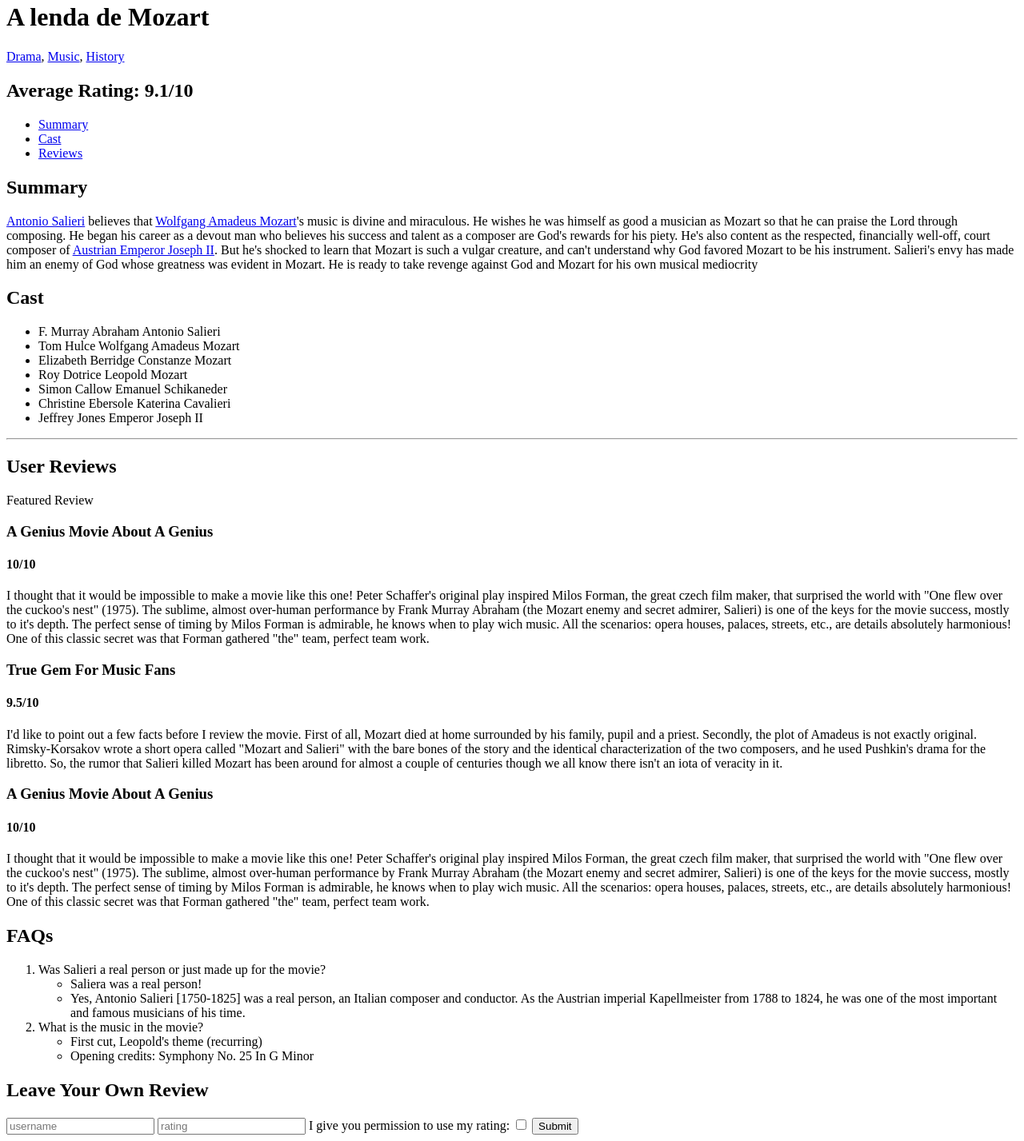
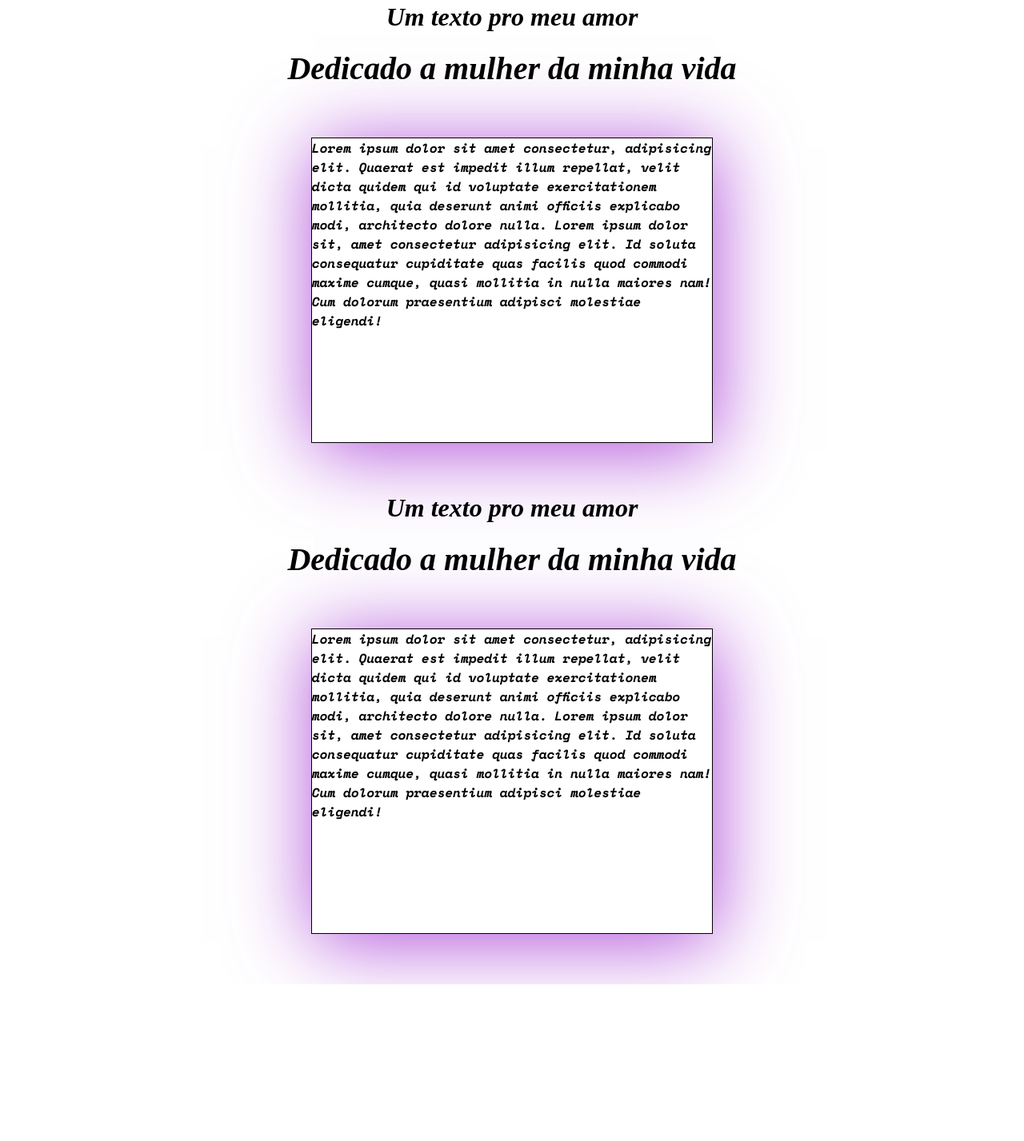
Before and after one commit to haislanrafael/esqueletodoprofessor, a plain HTML site: page index.html in a window 1280 px wide. Shown: the part 18-1445 px from the top of the page at 80% size. After the commit the page ends 1249 px from the top, so only its background shows below. Drawn offline with nearby package versions, Linux system fonts and the light colour scheme; a web font is replaced by a local one.

Commit message:
theboxshodow

```diff
--- a/app.css
+++ b/app.css
@@ -1,63 +1,29 @@
-/* * {
-  margin: 0;
-  padding: 0;
-} */
-/*
-body {
-  font-family: Merriweather, serif;
+.box{
+  width: 500px;
+  height: 380px;
+  border:  1px solid  black;
+  margin: 5% auto;
+  box-shadow:3px 10px 94px 0px rgba(148, 18, 204, 0.75);
+  display: block;
+   font-family: "Space Mono", monospace;
+  font-weight: 700;
+  font-style: italic;
+
+}
+.titulo{
+  text-align: center;
+  display: block;
+  font-family: "Love Light";
+  font-weight: 700;
+  font-style: italic;
+
 }
 
-p {
-  color: purple;
+.paragrafo{
+  text-align: center;
+  display: block;
+  font-family: "Love Light";
+  font-weight: 700;
+  font-style: italic;
+  font-size: 40px;
 }
-
-.tag {
-  color: rgb(156, 111, 28);
-}
-
-#featured {
-  color: gold;
-}
-
-input[type="number"] {
-  background-color: gold;
-}
-
-a[href*="wiki"] {
-  color: cyan;
-}
-
-a[href^="#"] {
-  color: darkviolet;
-}
-h1,h2, h3, h4, h5, h6{
-  font-family: "Work Sans", sans-serif;
-}
-.score, .tag,#featured{   /* seletor de classe id todos acessiveis, pasta colocar a virgula para acessalos (modificalos) todos juntos.*/
- /* background-color: brown;
-  padding: 5px;
-}
- */
- /*li span{             /* seletor de filho, li span acessa o span que esta dentro do li */
-  /*color: grey; /*
- }
-span {
-  color: aqua;
- }
-  div > span {
-  color: aqua;
- }
-  h2 {
-  color: blue;
-}
- }
-
- div > h2 {
-  color: blue;
-}
-
-a.tag {
-  color: aqua;
- }
-
- */
--- a/index.html
+++ b/index.html
@@ -2,136 +2,33 @@
 <html lang="en">
 
 <head>
-    <meta charset="UTF-8" />
-    <meta http-equiv="X-UA-Compatible" content="IE=edge" />
-    <meta name="viewport" content="width=device-width, initial-scale=1.0" />
+    <meta charset="UTF-8">
+    <meta name="viewport" content="width=device-width, initial-scale=1.0">
+    <link rel="stylesheet" href="app.css">
     <link rel="preconnect" href="https://fonts.googleapis.com">
     <link rel="preconnect" href="https://fonts.gstatic.com" crossorigin>
-    <link href="https://fonts.googleapis.com/css2?family=Merriweather&family=Work+Sans:wght@100;400&display=swap"
-        rel="stylesheet">
-    <link href="app.css" rel="stylesheet" />
-
-    <title>Styling Text</title>
+    <link href="https://fonts.googleapis.com/css2?family=Alfa+Slab+One&family=Bungee+Spice&family=Love+Light&family=Open+Sans:ital,wght@0,300..800;1,300..800&family=Space+Mono:ital,wght@0,400;0,700;1,400;1,700&display=swap" rel="stylesheet">
+    <link rel="preconnect" href="https://fonts.googleapis.com">
+    <link rel="preconnect" href="https://fonts.gstatic.com" crossorigin>
+    <link href="https://fonts.googleapis.com/css2?family=Alfa+Slab+One&family=Bungee+Spice&family=Love+Light&family=Open+Sans:ital,wght@0,300..800;1,300..800&family=Roboto:ital,wght@0,100..900;1,100..900&family=Space+Mono:ital,wght@0,400;0,700;1,400;1,700&display=swap" rel="stylesheet">
+    <title>Box shadow</title>
 </head>
 
 <body>
-    <h1>A lenda de Mozart</h1>
-    <div>
-        <a class="tag" href="/drama">Drama</a>, <a class="tag" href="/music">Music</a>,
-        <a class="tag" href="http://www.google.com">History</a>
+    <div class="titulo">
+        <h1>Um texto pro meu amor</h1>
     </div>
-    <h2 class="score">Average Rating: 9.1/10</h2>
-
-    <ul id="toc">
-        <li><a href="#summary">Summary</a></li>
-        <li><a href="#cast">Cast</a></li>
-        <li><a href="#reviews">Reviews</a></li>
-    </ul>
-    <h2 id="summary">Summary</h2>
-    <p>
-        <a href="https://en.wikipedia.org/wiki/Antonio_Salieri">Antonio Salieri</a>
-        believes that
-        <a href="https://en.wikipedia.org/wiki/Wolfgang_Amadeus_Mozart">Wolfgang Amadeus Mozart</a>'s music is divine
-        and
-        miraculous. He wishes he was himself as good a
-        musician as Mozart so that he can praise the Lord through composing. He
-        began his career as a devout man who believes his success and talent as a
-        composer are God's rewards for his piety. He's also content as the
-        respected, financially well-off, court composer of
-        <a href="https://en.wikipedia.org/wiki/Joseph_II,_Holy_Roman_Emperor">Austrian Emperor Joseph II</a>. But he's
-        shocked to learn that Mozart is such a vulgar creature, and
-        can't understand why God favored Mozart to be his instrument. Salieri's
-        envy has made him an enemy of God whose greatness was evident in Mozart.
-        He is ready to take revenge against God and Mozart for his own musical
-        mediocrity
-    </p>
-    <h2>Cast</h2>
-    <ul id="cast">
-        <li>F. Murray Abraham <span>Antonio Salieri</span></li>
-        <li>Tom Hulce <span>Wolfgang Amadeus Mozart</span></li>
-        <li>Elizabeth Berridge <span>Constanze Mozart</span></li>
-        <li>Roy Dotrice <span>Leopold Mozart</span></li>
-        <li>Simon Callow <span>Emanuel Schikaneder</span></li>
-        <li>Christine Ebersole <span>Katerina Cavalieri</span></li>
-        <li>Jeffrey Jones <span>Emperor Joseph II</span></li>
-    </ul>
-    <hr />
-    <h2 id="reviews">User Reviews</h2>
-    <div>
-        <span id="featured">Featured Review</span>
-        <h3>A Genius Movie About A Genius</h3>
-        <h4 class="score">10/10</h4>
-        <p>
-            I thought that it would be impossible to make a movie like this one!
-            Peter Schaffer's original play inspired Milos Forman, the great czech
-            film maker, that surprised the world with "One flew over the cuckoo's
-            nest" (1975). The sublime, almost over-human performance by Frank Murray
-            Abraham (the Mozart enemy and secret admirer, Salieri) is one of the
-            keys for the movie success, mostly to it's depth. The perfect sense of
-            timing by Milos Forman is admirable, he knows when to play wich music.
-            All the scenarios: opera houses, palaces, streets, etc., are details
-            absolutely harmonious! One of this classic secret was that Forman
-            gathered "the" team, perfect team work.
-        </p>
-    </div>
-    <div>
-        <h3>True Gem For Music Fans</h3>
-        <h4 class="score">9.5/10</h4>
-        <p>
-            I'd like to point out a few facts before I review the movie. First of
-            all, Mozart died at home surrounded by his family, pupil and a priest.
-            Secondly, the plot of Amadeus is not exactly original. Rimsky-Korsakov
-            wrote a short opera called "Mozart and Salieri" with the bare bones of
-            the story and the identical characterization of the two composers, and
-            he used Pushkin's drama for the libretto. So, the rumor that Salieri
-            killed Mozart has been around for almost a couple of centuries though we
-            all know there isn't an iota of veracity in it.
-
-    </div>
-    <div>
-        <h3>A Genius Movie About A Genius</h3>
-        <h4 class="score">10/10</h4>
-        <p>
-            I thought that it would be impossible to make a movie like this one!
-            Peter Schaffer's original play inspired Milos Forman, the great czech
-            film maker, that surprised the world with "One flew over the cuckoo's
-            nest" (1975). The sublime, almost over-human performance by Frank Murray
-            Abraham (the Mozart enemy and secret admirer, Salieri) is one of the
-            keys for the movie success, mostly to it's depth. The perfect sense of
-            timing by Milos Forman is admirable, he knows when to play wich music.
-            All the scenarios: opera houses, palaces, streets, etc., are details
-            absolutely harmonious! One of this classic secret was that Forman
-            gathered "the" team, perfect team work.
-        </p>
-    </div>
-    <div>
-        <h2>FAQs</h2>
-        <ol>
-            <li>Was Salieri a real person or just made up for the movie?
-                <ul>
-                    <li>Saliera was a real person!</li>
-                    <li>Yes, Antonio Salieri [1750-1825] was a real person, an Italian composer and conductor. As the
-                        Austrian imperial Kapellmeister from 1788 to 1824, he was one of the most important and famous
-                        musicians of his time.</li>
-                </ul>
-            </li>
-            <li>What is the music in the movie?
-                <ul>
-                    <li>First cut, Leopold's theme (recurring)</li>
-                    <li>Opening credits: Symphony No. 25 In G Minor </li>
-                </ul>
-            </li>
-        </ol>
+    <div class="paragrafo">Dedicado a mulher da minha vida</div>
+    <div class="box"> Lorem ipsum dolor sit amet consectetur, adipisicing elit. Quaerat est impedit illum repellat, velit dicta quidem qui id voluptate exercitationem mollitia, quia deserunt animi officiis explicabo modi, architecto dolore nulla.
+        Lorem ipsum dolor sit, amet consectetur adipisicing elit. Id soluta consequatur cupiditate quas facilis quod commodi maxime cumque, quasi mollitia in nulla maiores nam! Cum dolorum praesentium adipisci molestiae eligendi!
     </div>
 
-
-    <div>
-        <h2>Leave Your Own Review</h2>
-        <input type="text" placeholder="username">
-        <input type="number" placeholder="rating">
-        <label for="permission">I give you permission to use my rating: </label>
-        <input type="checkbox" id="permission">
-        <button>Submit</button>
+    <div class="titulo">
+        <h1>Um texto pro meu amor</h1>
+    </div>
+    <div class="paragrafo">Dedicado a mulher da minha vida</div>
+    <div class="box"> Lorem ipsum dolor sit amet consectetur, adipisicing elit. Quaerat est impedit illum repellat, velit dicta quidem qui id voluptate exercitationem mollitia, quia deserunt animi officiis explicabo modi, architecto dolore nulla.
+        Lorem ipsum dolor sit, amet consectetur adipisicing elit. Id soluta consequatur cupiditate quas facilis quod commodi maxime cumque, quasi mollitia in nulla maiores nam! Cum dolorum praesentium adipisci molestiae eligendi!
     </div>
 </body>
 
```
